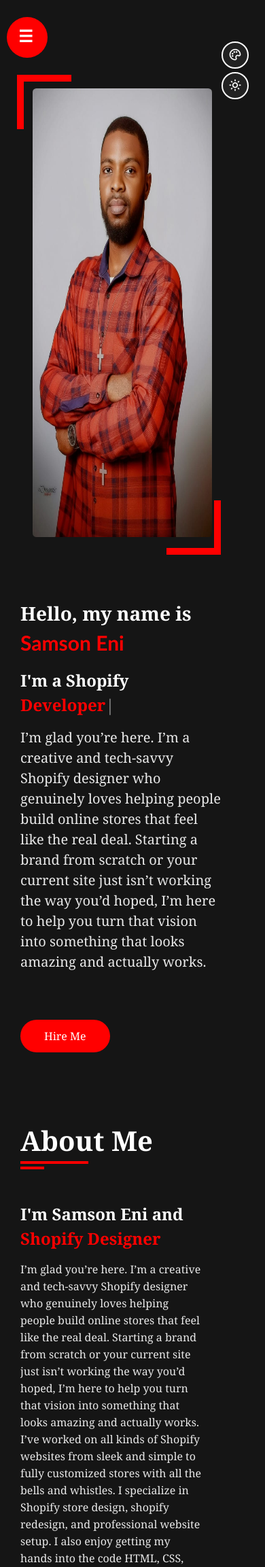
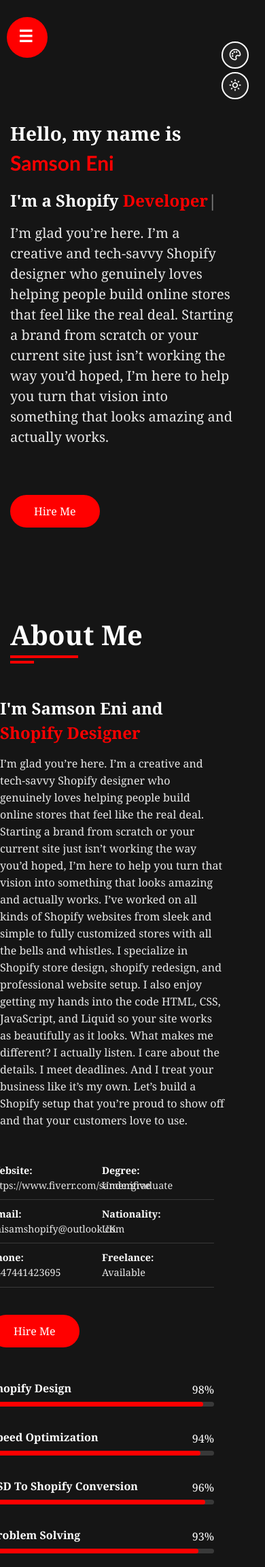
Before and after one commit to Samsoneni/samsoneni, a PHP site: page / in a window 390 px wide. Shown: the top 2305 px of the page at 68% size. Run offline with PHP 8.4, Linux system fonts and the light colour scheme; some libraries are stand-ins or nearby versions.

Commit message:
Update style.css

```diff
--- a/style.css
+++ b/style.css
@@ -271,7 +271,6 @@ margin-top:50px;
 /*home */
 .home{
     min-height: 100vh;
-    /* display: flex; */
     color: var(--text-black-900);
     padding-top: 100px;
 }
@@ -768,12 +767,17 @@ footer{
 
 }
 @media screen and (max-width:450px){
-   /* .home .home-img{
+    .home .home-img{
        display: none;
-   } */
+        height: 300px;
+   }
     .home .container .row{
         flex-direction: column-reverse;
     }
+    .padd-15{
+    padding-left: 0px;
+    padding-right: 0px;
+}
 
 }
 
```
